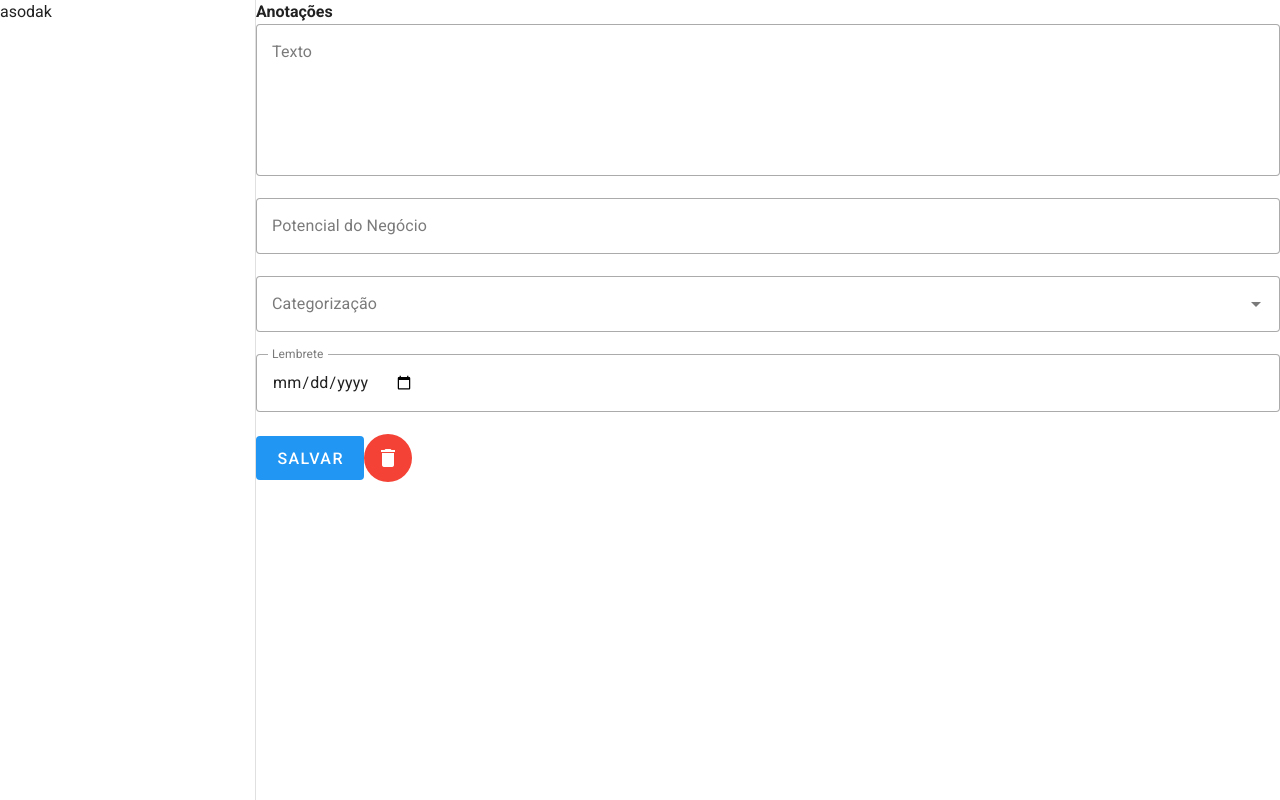
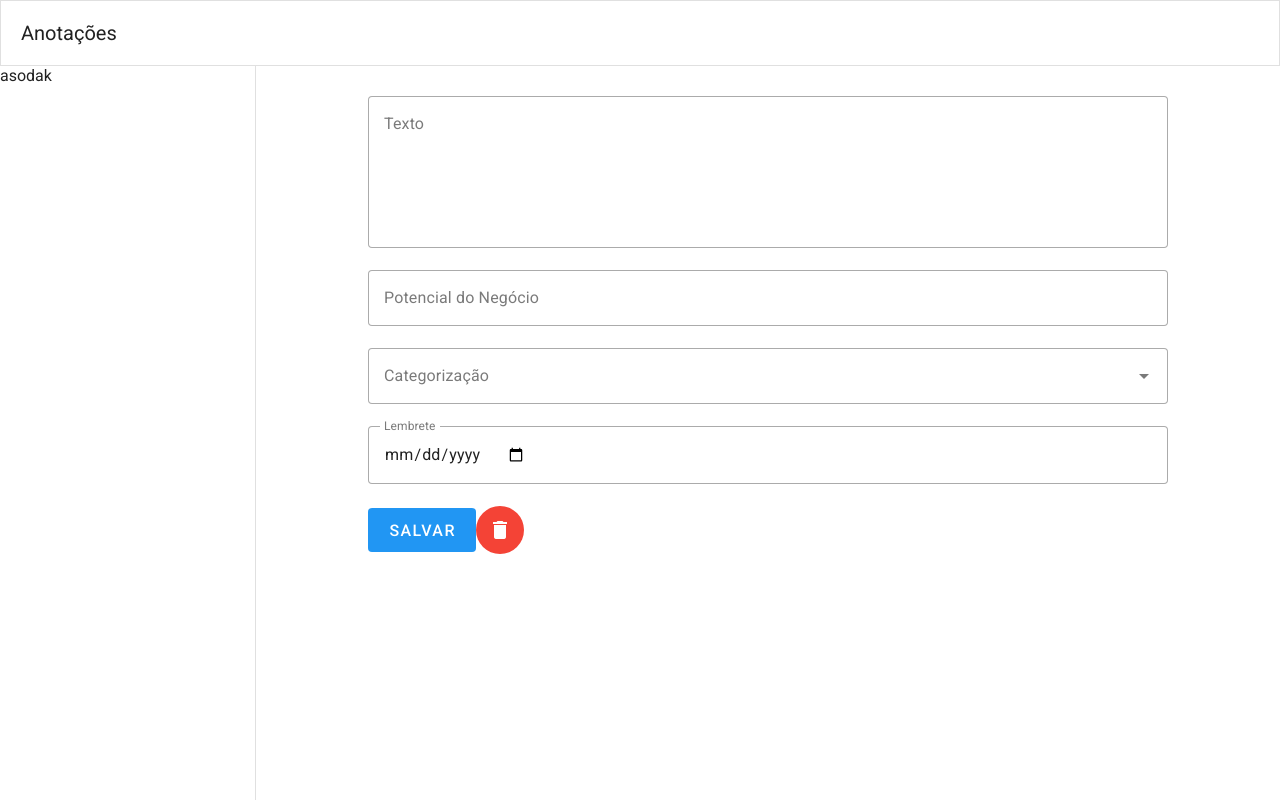
Before and after one commit to 129-ornellas/anotacoes, a Nuxt app in the folder frontend/: page /app/criar in a window 1280 px wide. Built offline with nearby package versions, Linux system fonts and the light colour scheme.

Commit message:
melhora pagina de criacao

```diff
--- a/frontend/layouts/default.vue
+++ b/frontend/layouts/default.vue
@@ -1,5 +1,6 @@
 <template>
   <VApp>
+    <VAppBar border flat> <VAppBarTitle>Anotações</VAppBarTitle></VAppBar>
     <VNavigationDrawer permanent> asodak </VNavigationDrawer>
     <VMain>
       <slot />
--- a/frontend/pages/app/criar.vue
+++ b/frontend/pages/app/criar.vue
@@ -1,6 +1,5 @@
 <template>
-  <div class="create-page">
-    <h4>Anotações</h4>
+  <div class="create-page my-8 mx-auto">
     <v-textarea variant="outlined" label="Texto"></v-textarea>
     <v-text-field variant="outlined" prefix="R$" label="Potencial do Negócio"></v-text-field>
     <v-select variant="outlined" chips label="Categorização" multiple></v-select>
@@ -11,7 +10,6 @@
 </template>
 <style>
   .create-page {
-    width: 100%;
-    height: 100%;
+    max-width: 800px;
   }
 </style>
```
